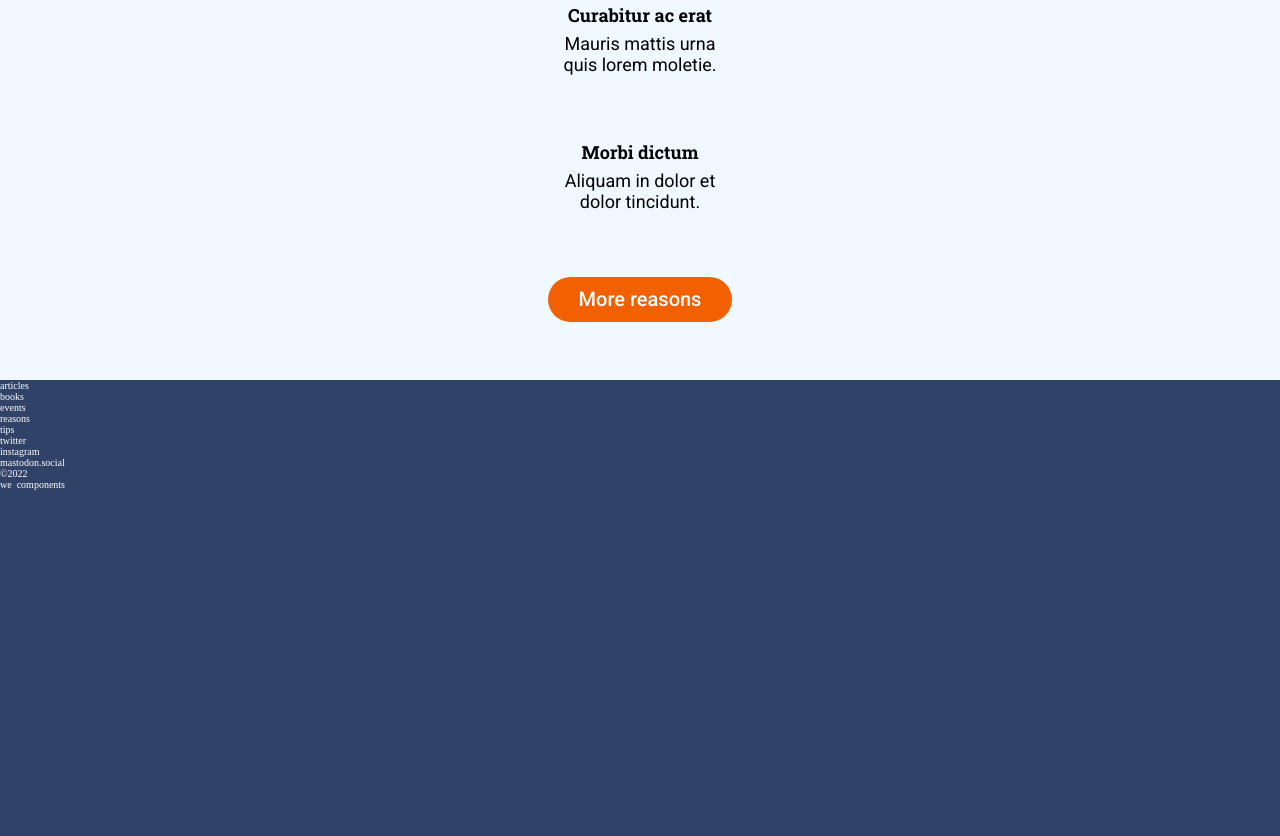
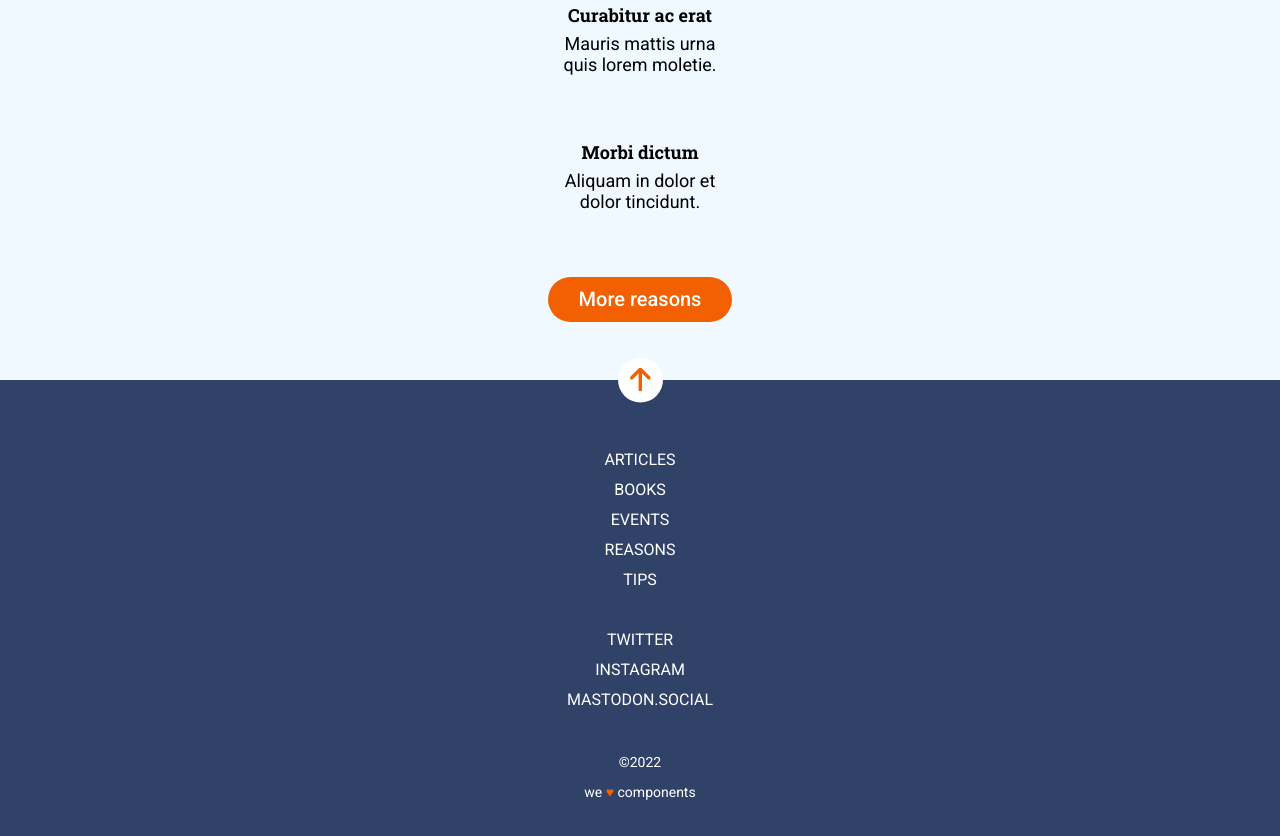
Before and after one commit to Adalab/modulo-1-evaluacion-final-Elenavar, a website: page public/index.html in a window 1280 px wide. Shown: the part 1445-2281 px from the top of the page. Drawn offline with Linux system fonts and the light colour scheme.

Commit message:
update footer

```diff
--- a/public/index.html
+++ b/public/index.html
@@ -56,13 +56,17 @@
             <p class="reasons__button--p">More reasons</p>
           </div>
 
+          <div class="reasons__arrow">
+            <img src="./assets/images/ico-arrow.svg" alt="Flecha apuntando hacia arriba" class="reasons__arrow--icon">
+          </div>
+
         </section>
 
     </main>
 
     <footer>
       <footer class="footer">
-          <ul class="footer_info">
+          <ul class="footer__info">
               <li>articles</li>
               <li>books</li>
               <li>events</li>
@@ -70,14 +74,14 @@
               <li>tips</li>
           </ul>
 
-          <ul class="footer_social">
+          <ul class="footer__social">
               <li>twitter</li>
               <li>instagram</li>
               <li>mastodon.social</li>
           </ul>
 
           <p class="footer__copy">&copy;2022</p>
-          <p class="footer_love">we <img src="" alt=""> components</p>
+          <p class="footer__love">we <span class="footer__love--heart">&#9829;</span> components</p>
       </footer>
     </footer>
 
--- a/src/scss/layout/_footer.scss
+++ b/src/scss/layout/_footer.scss
@@ -2,4 +2,50 @@
     height: 465px;
     background-color: #304268;
     color: $font-color;
+    display: flex;
+    flex-direction: column;
+    align-items: center;
+    &__info{
+        display: flex;
+        flex-direction: column;
+        align-items: center;
+        list-style: none;
+        font-family: $font-main;
+        color: $font-color;
+        font-size: 1.6rem;
+        text-transform: uppercase;
+        line-height: 30px;
+        height: 150px;
+        margin-top: 65px;
+
+    }
+    &__social{
+        display: flex;
+        flex-direction: column;
+        align-items: center;
+        list-style: none;
+        font-family: $font-main;
+        color: $font-color;
+        font-size: 1.6rem;
+        text-transform: uppercase;
+        line-height: 30px;
+        height: 90px;
+        margin-top: 30px;
+    }
+    &__copy{
+        margin-top: 32px;
+        font-family: $font-main;
+        font-size: 1.4rem;
+        line-height: 30px;
+    }
+    &__love{
+        font-family: $font-main;
+        font-size: 1.4rem;
+        line-height: 30px;
+        margin-bottom: 36px;
+        &--heart{
+            color: $button-color;
+        }
+    }
+
 }
--- a/src/scss/layout/_section-reasons.scss
+++ b/src/scss/layout/_section-reasons.scss
@@ -1,4 +1,5 @@
 .reasons{
+    position: relative;
     height: 624px;
     background-color: #eff9ff;
     display: flex;
@@ -46,4 +47,15 @@
             font-size: 20px;
         }
     }
+    &__arrow{
+        display: flex;
+        justify-content: center;
+        align-items: center;
+        width: 45px;
+        height: 45px;
+        background-color: $font-color;
+        border-radius: 22.5px;
+        position: absolute;
+        transform: translateY(601.5px);
+    }
 }
```
Also changed, not shown: src/html/partials/footer.html (+3 -3 lines), src/html/partials/section-reasons.html (+4 -0 lines), public/assets/css/main.css, 1 other file.
